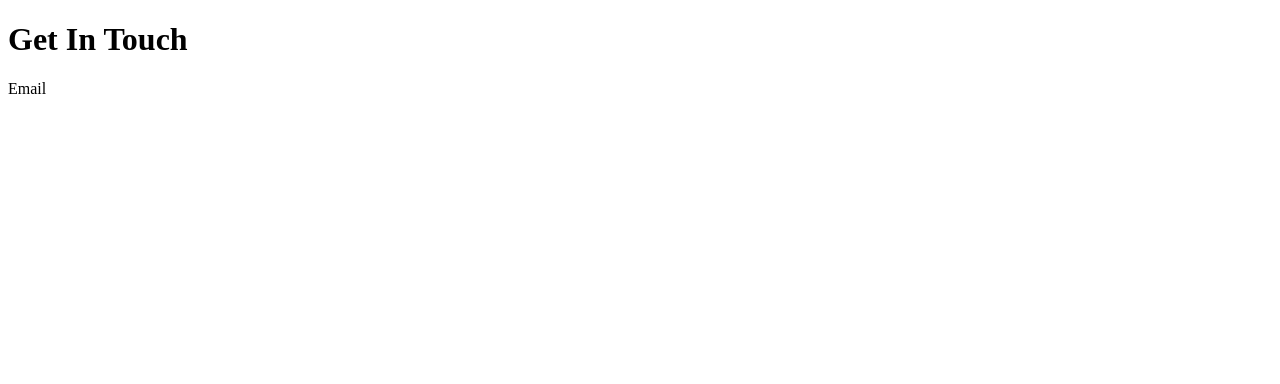
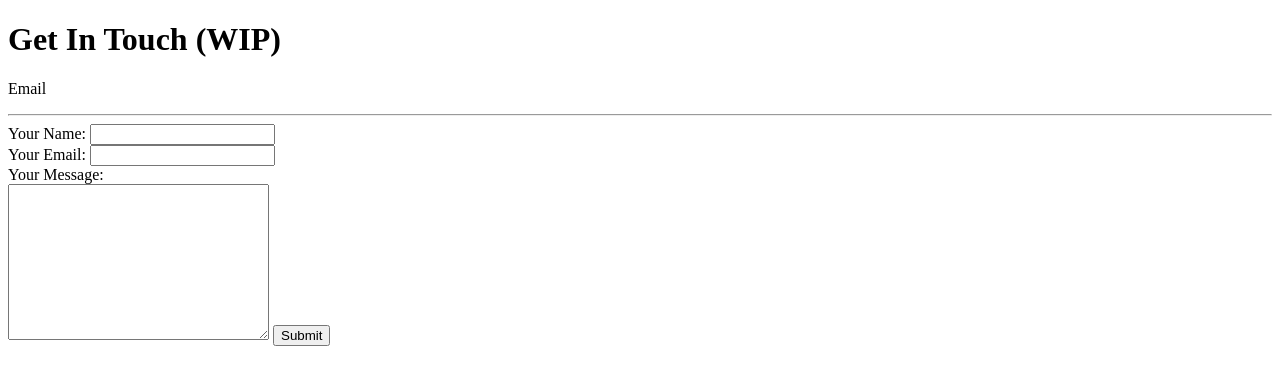
Before and after one commit to ethanyun/ethanyun.github.io, a plain HTML site: page contact.html in a window 1280 px wide. Drawn offline with Linux system fonts and the light colour scheme.

Commit message:
Added form to Contact

```diff
--- a/contact.html
+++ b/contact.html
@@ -1,14 +1,25 @@
 <!DOCTYPE html>
 <html lang="en">
-<head>
-    <meta charset="UTF-8">
-    <meta http-equiv="X-UA-Compatible" content="IE=edge">
-    <meta name="viewport" content="width=device-width, initial-scale=1.0">
+  <head>
+    <meta charset="UTF-8" />
+    <meta http-equiv="X-UA-Compatible" content="IE=edge" />
+    <meta name="viewport" content="width=device-width, initial-scale=1.0" />
     <title>Contact Me</title>
-</head>
-<body>
-    <h1>Get In Touch</h1>
+  </head>
+  <body>
+    <h1>Get In Touch (WIP)</h1>
 
     <p>Email</p>
-</body>
+    <hr />
+    <form action="mailto:ethanyun@pm.me" method="POST" enctype="text/plain">
+      <label>Your Name:</label>
+      <input type="text" name="yourName" />
+      <br />
+      <label for="">Your Email:</label>
+      <input type="email" name="yourEmail" id="" /><br />
+      <label for="">Your Message:</label><br />
+      <textarea name="yourMessage" id="" cols="30" rows="10"></textarea>
+      <input type="submit" value="Submit" />
+    </form>
+  </body>
 </html>
```
Also changed, not shown: index.html (+27 -18 lines).
